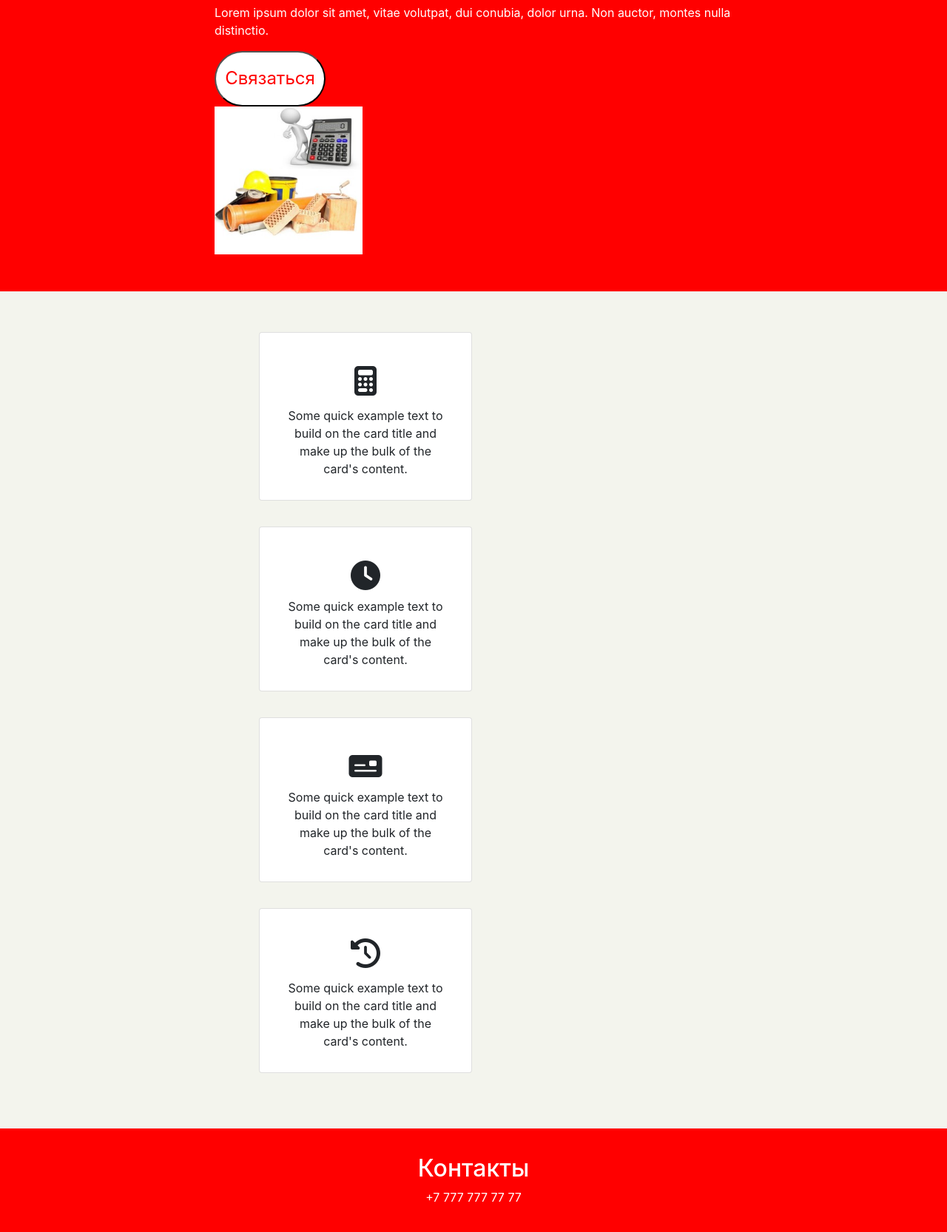
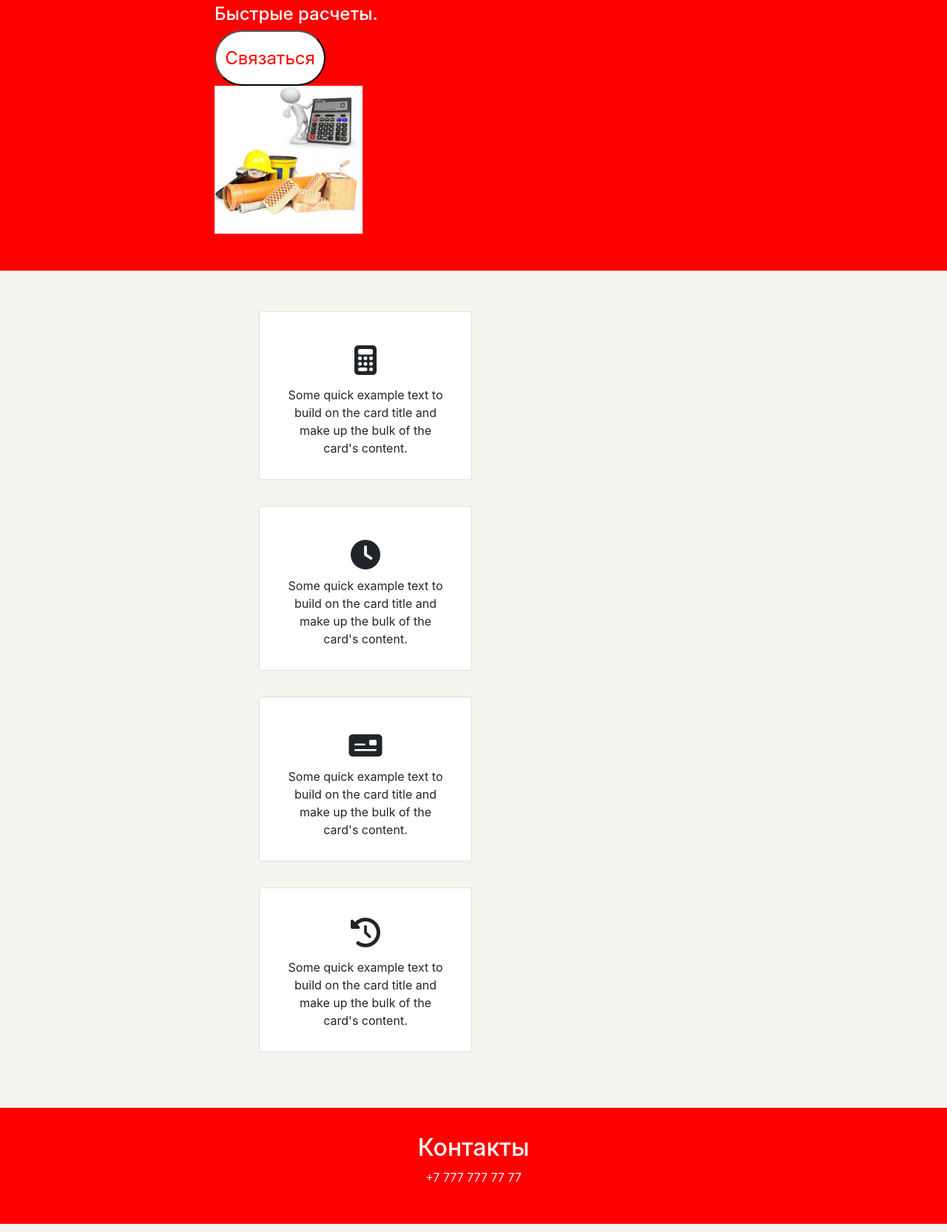
Before and after one commit to amilbek/amilbek.github.io, a plain HTML site: page zhobalau/index.html in a window 1280 px wide. Shown: the part 111-1777 px from the top of the page at 74% size. Drawn offline with nearby package versions, Linux system fonts and the light colour scheme.

Commit message:
Update index.html

```diff
--- a/zhobalau/index.html
+++ b/zhobalau/index.html
@@ -19,7 +19,7 @@
         <div class="row">
           <div class="col-sm">
             <h1>Жоспарлау</h1>
-            <p>Lorem ipsum dolor sit amet, vitae volutpat, dui conubia, dolor urna. Non auctor, montes nulla distinctio.</p>
+            <h4>Быстрые расчеты.</h4>
             <button class="button" type="button" name="button"><a href="tel:+77777777777">Связаться</a></button>
           </div>
           <div class="col-sm">
@@ -71,7 +71,7 @@
 
     <div class="bottom-container">
       <h2>Контакты</h2>
-      <a class = "phone" href="tel:+77777777777">+7 777 777 77 77</a>
+      <p><a class = "phone" href="tel:+77075131102">+7 777 777 77 77</a></p>
     </div>
 
 
```
